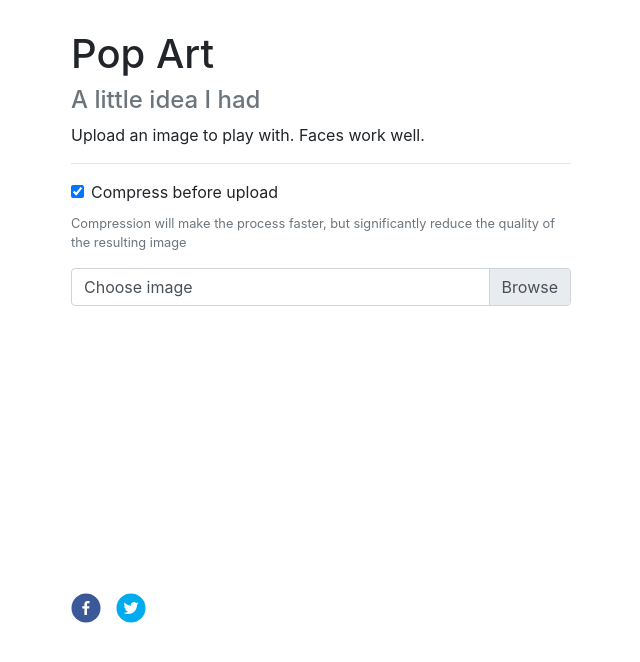
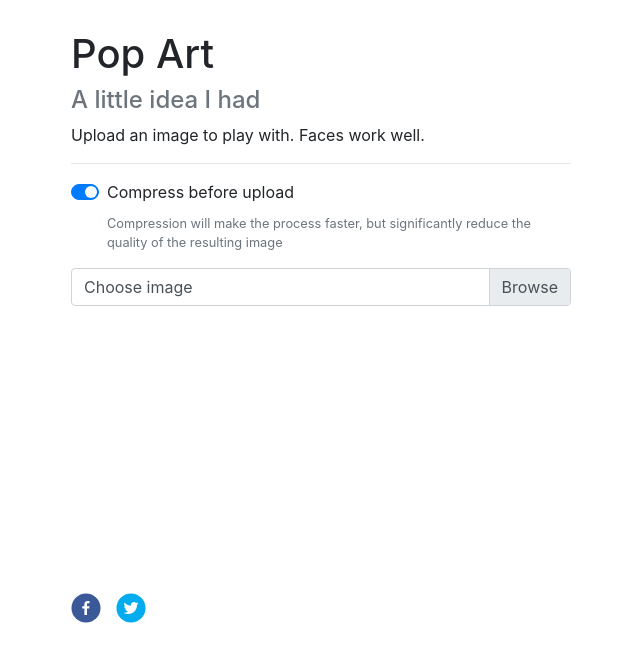
Before and after one commit to gilbertVirgo/pop-art, a React (Create React App) app in the folder app/: page / in a window 1280 px wide. Shown: the top 662 px of the page, without its empty margins (319-959 px from the left). Built offline with nearby package versions, Linux system fonts and the light colour scheme.

Commit message:
Changed checkboxes to switches

```diff
--- a/app/src/components/ImageSelect.js
+++ b/app/src/components/ImageSelect.js
@@ -53,8 +53,16 @@ const ImageSelect = ({onChange}) => {
 
     return (<>
         <Form.Group>
-            <Form.Check checked={compress} onChange={({target: {checked}}) => setCompress(checked)} label="Compress before upload"/>
-            <p className="text-muted small" style={{marginTop: "10px"}}>Compression will make the process faster, but significantly reduce the quality of the resulting image</p>
+            <div className="custom-control custom-switch">
+                <input
+                    checked={compress}
+                    onChange={({target: {checked}}) => setCompress(checked)}
+                    type="checkbox"
+                    className="custom-control-input"
+                    id="compressSwitch"/>
+                <label className="custom-control-label" htmlFor="compressSwitch">Compress before upload</label>
+                <p className="text-muted small" style={{marginTop: "10px"}}>Compression will make the process faster, but significantly reduce the quality of the resulting image</p>
+            </div>
         </Form.Group>
         <Form.Group className="custom-file">
             <Form.Control
--- a/app/src/components/filters/PopArt.js
+++ b/app/src/components/filters/PopArt.js
@@ -110,6 +110,7 @@ const PopArt = ({context, image, onChange}) => {
                     className="custom-control-input"
                     id="compositeSwitch"/>
                 <label className="custom-control-label" htmlFor="compositeSwitch">Show composite</label>
+                <p className="text-muted small" style={{marginTop: "10px"}}>This will combine all the different frames into one composite image.</p>
             </div>
         </Form.Group>
 
```
